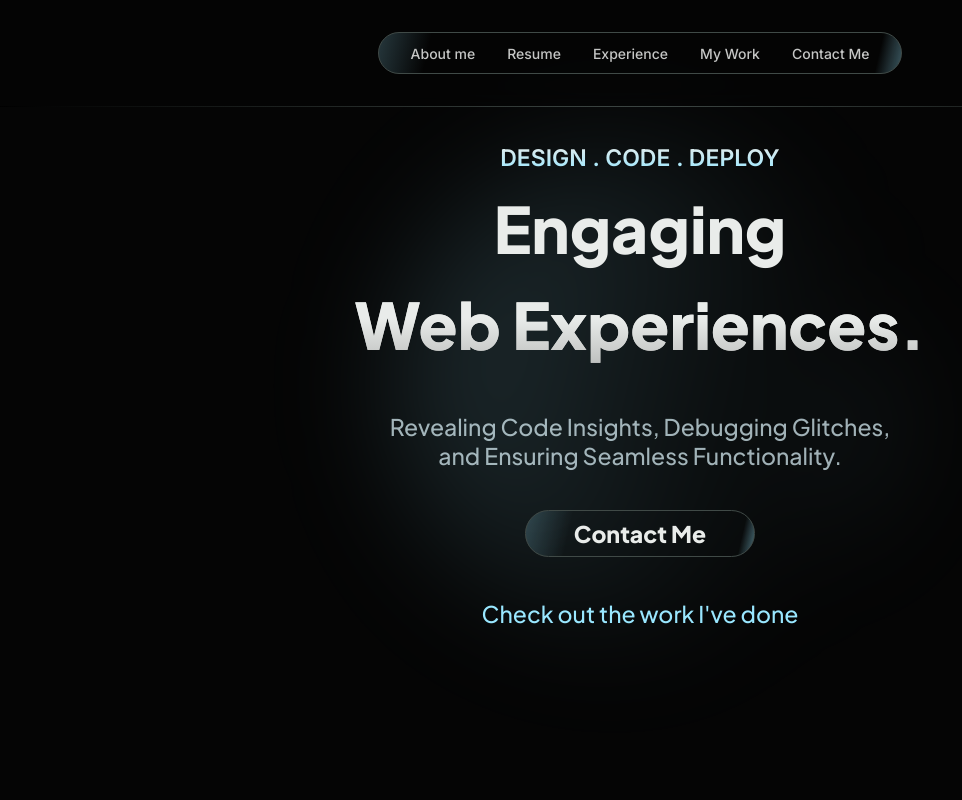
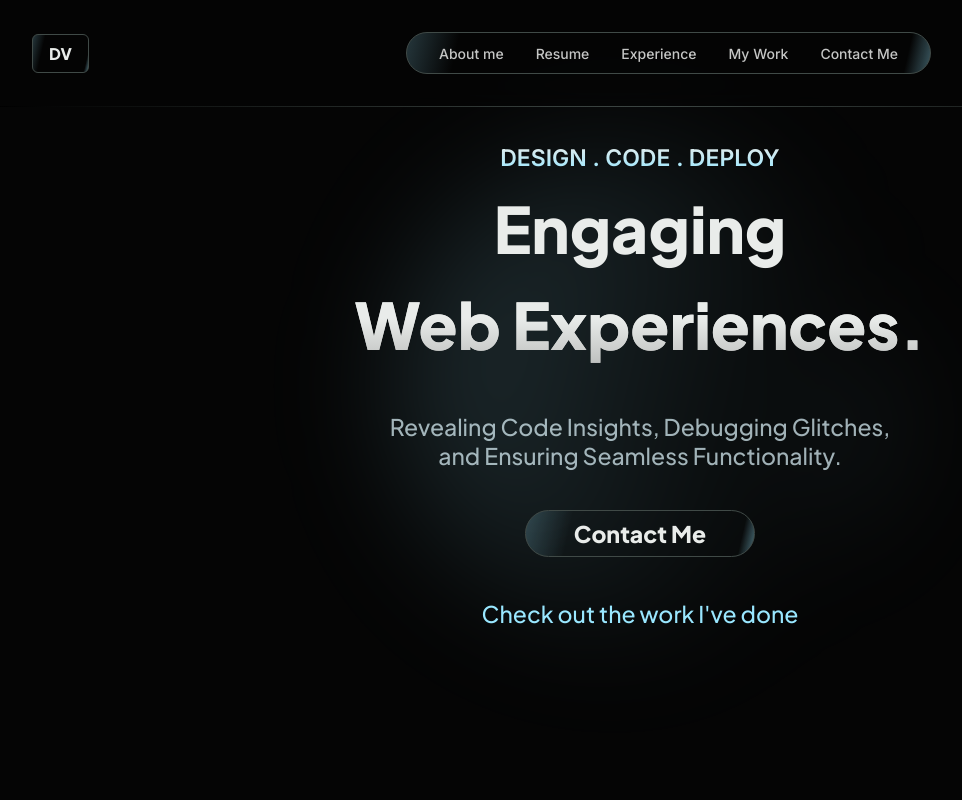
Before and after one commit to diegov05/portfoliov2, a Next.js app: page / in a window 1280 px wide. Shown: the top 800 px of the page, without its empty margins (0-962 px from the left). Built offline with nearby package versions, Linux system fonts and the light colour scheme.

Commit message:
Added minor changes to the navbar

```diff
--- a/components/navbar.tsx
+++ b/components/navbar.tsx
@@ -1,5 +1,6 @@
 'use client'
 
+import Image from "next/image";
 import Link from "next/link";
 import { useState } from "react"
 
@@ -42,7 +43,7 @@ export const Navbar: React.FC = () => {
         sm:max-[3000px]:hidden
         ${open ? "h-[100vh] w-screen" : "h-[100vh] w-0"}
         right-0
-        top-0
+        top-6
         transition-all
         duration-1000
         bg-[#050505]/90
@@ -78,16 +79,28 @@ export const Navbar: React.FC = () => {
         w-full
         flex
         fixed
-        justify-end
-        items-end
+        justify-between
+        items-center
         sm:max-[3000px]:items-center
-        sm:max-[3000px]:justify-center
+        sm:max-[3000px]:justify-between
         p-8
         backdrop-blur-md
         bg-[#050505]/50
         mobile-nav-gradient
         border-opacity-50
       ">
+        <Link href={'/'} className="
+          text-[#e9ecea]
+            py-2
+            px-4
+            header-button
+            transition
+            hover:opacity-80
+            rounded-md
+            font-black
+        ">
+          DV
+        </Link>
         <button onClick={handleOpen} className="block sm:max-[3000px]:hidden">
           {!open ?
             <svg xmlns="http://www.w3.org/2000/svg" fill="none" viewBox="0 0 24 24" stroke-width="1.5" stroke="currentColor" className="w-6 h-6 text-[#E9ECEA]">
@@ -98,6 +111,7 @@ export const Navbar: React.FC = () => {
             </svg>
           }
         </button>
+        <div className="sm:max-[3000px]:flex hidden justify-center items-center w-full">
           <ul className="
         hidden
         sm:max-[3000px]:flex
@@ -115,6 +129,7 @@ export const Navbar: React.FC = () => {
             <li><Link className="navbar-links-text" href="/#projects">My Work</Link></li>
             <li><Link className="navbar-links-text" href="/#contact">Contact Me</Link></li>
           </ul>
+        </div>
       </nav>
     </>
   )
```
Lines whose indentation alone changed are shown as unchanged.
